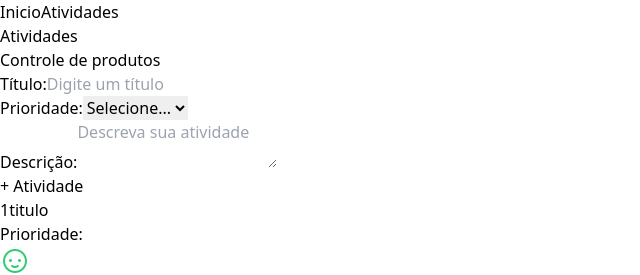
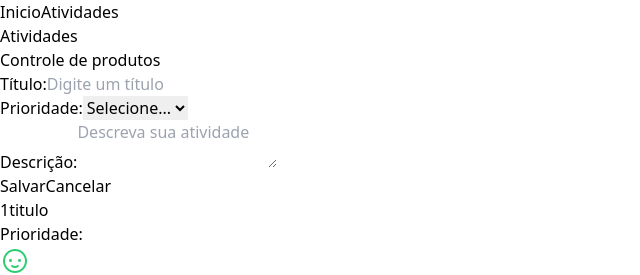
Before and after one commit to Lucashylario/Crud-ReactJS, a React (Vite) app in the folder pagina-cadastro/: page /atividades in a window 1280 px wide. Shown: the top 275 px of the page, without its empty margins (0-640 px from the left). Built offline with nearby package versions, Linux system fonts and the light colour scheme.

Commit message:
add botão com função de cancelar edição ativ.

```diff
--- a/pagina-cadastro/src/components/Atividade/steps/AtividadeForm.jsx
+++ b/pagina-cadastro/src/components/Atividade/steps/AtividadeForm.jsx
@@ -24,6 +24,7 @@ export const AtividadeForm = (props) => {
         setAtividade({...atividade, [name]: value})
     }
 
+    // Função para selecionar atividade para editar
     function atividadeAtual() {
         if (props.ativSelecionada.id !== 0) {
             return props.ativSelecionada;
@@ -31,6 +32,15 @@ export const AtividadeForm = (props) => {
         else {
             return atividadeInicial;
         }
+    }
+
+    // Método do botão de cancelar atividade de edição da atividade no form
+    const handleCancelar = (e) => {
+        e.preventDefault();
+
+        // cancelaAtividade()
+
+        setAtividade(atividadeInicial);
     }
 
     // Estrutura do formulário
@@ -60,7 +70,9 @@ export const AtividadeForm = (props) => {
             </div>
 
             <div className="w-full flex justify-center">
-                <button
+                {
+                    atividade.id === 0 ? // Se o id for igual á 0 aparece o botão abaixo,
+                    (<button
                         onClick={props.addAtividade}
                         className="
                             w-2/5
@@ -74,7 +86,46 @@ export const AtividadeForm = (props) => {
                             hover:shadow-slate-800
                             py-2
                             rounded-lg
-                ">+ Atividade</button>
+                    ">+ Atividade</button>)
+                    : // Se não aparece os botões abaixo
+                    (<>
+                        <button
+                            type="submit"
+                            className="
+                                w-2/5
+                                max-w-sm
+                                mx-2
+                                font-semibold
+                                bg-slate-200
+                                text-green-600 border
+                                border-green-600
+                                hover:bg-green-600
+                                hover:text-slate-200
+                                hover:shadow-md
+                                hover:shadow-slate-800
+                                py-2
+                                rounded-lg
+                        ">Salvar</button>
+
+                        <button
+                            onClick={handleCancelar}
+                            className="
+                                w-2/5
+                                max-w-sm
+                                mx-2
+                                font-semibold
+                                bg-slate-200
+                                text-red-600 border
+                                border-red-600
+                                hover:bg-red-600
+                                hover:text-slate-200
+                                hover:shadow-md
+                                hover:shadow-slate-800
+                                py-2
+                                rounded-lg
+                        ">Cancelar</button>
+                    </>)
+                }
             </div>
         </form>
     )
```
Lines whose indentation alone changed are shown as unchanged.
